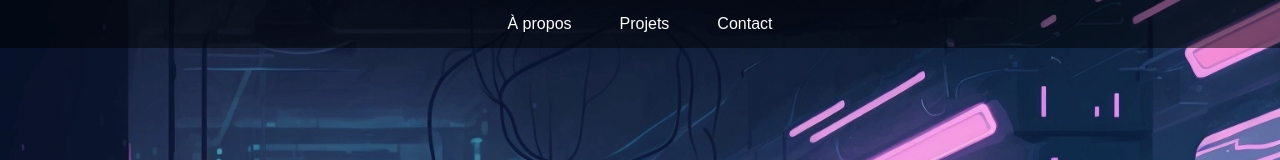
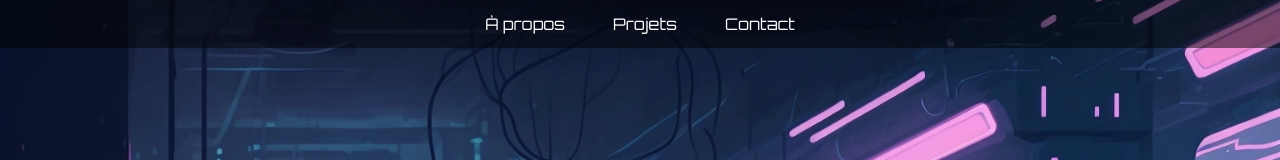
Before and after one commit to leoBello/my-portfolio, a React (Create React App) app: page / in a window 1280 px wide. Shown: the top 160 px of the page. Built offline with nearby package versions, Linux system fonts and the light colour scheme.

Commit message:
change header font family

```diff
--- a/src/styles/Header.scss
+++ b/src/styles/Header.scss
@@ -9,11 +9,16 @@
   color: white;
   background: rgba(0, 0, 0, 0.5);
 
+
   ul {
     display: flex;
     flex-flow: row wrap;
     justify-content: space-around;
     gap: 3rem;
+
+    a {
+      font-family: "Orbitron", sans-serif;
+    }
   }
 }
 
```
